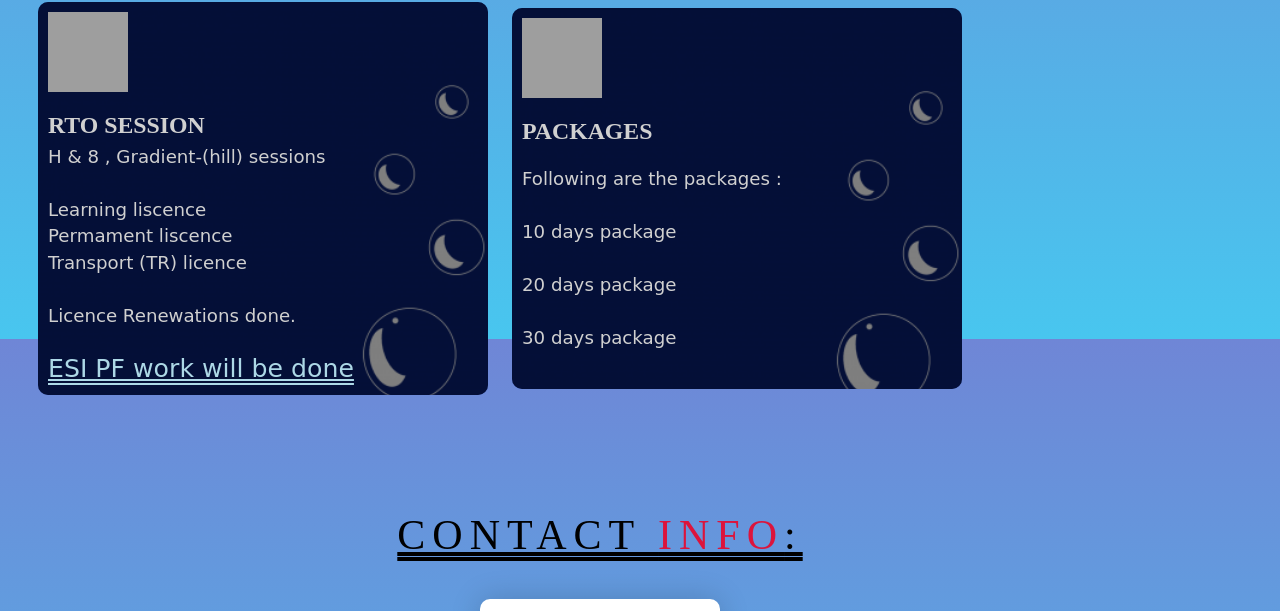
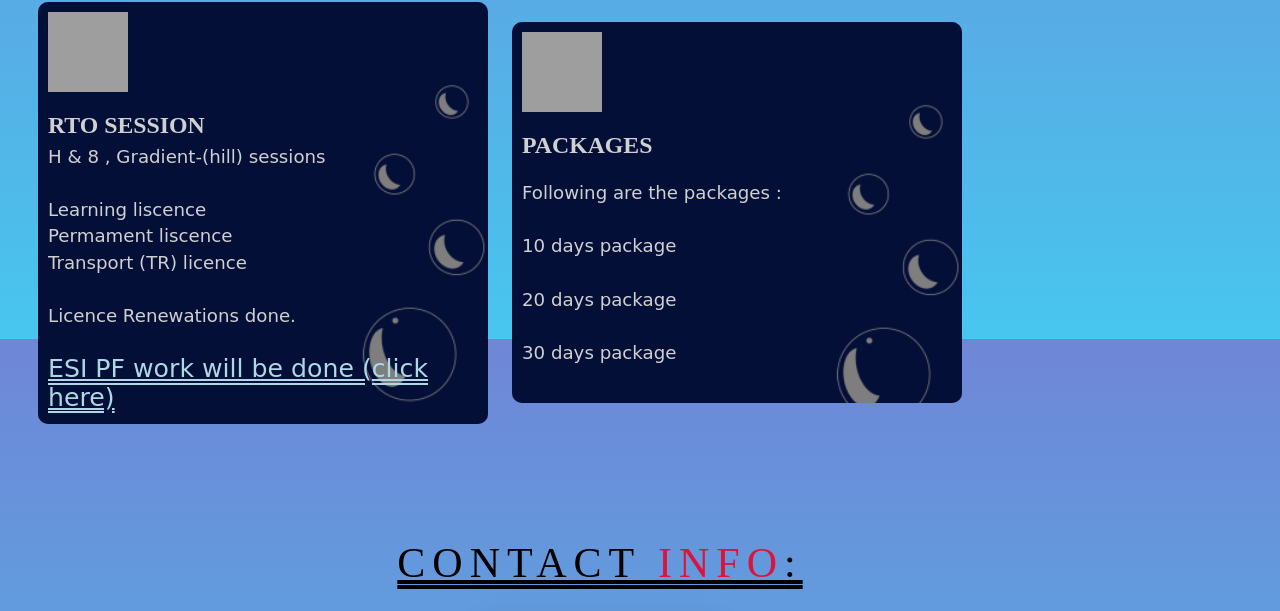
Before and after one commit to piyu-code27/ABCDrive, a plain HTML site: page index.html in a window 1280 px wide. Shown: the part 2061-2672 px from the top of the page. Drawn offline with Linux system fonts and the light colour scheme; grey boxes are pictures that could not be loaded.

Commit message:
Update index.html

```diff
--- a/index.html
+++ b/index.html
@@ -70,7 +70,7 @@ Learning liscence <br>
 Permament liscence <br>
 Transport (TR)  licence <br><br>
 Licence Renewations done.<br><br>
-<a href="jeeya.html">ESI PF work will be done </a>
+<a href="jeeya.html">ESI PF work will be done (click here)</a>
 </p>
 
 </div>
```
